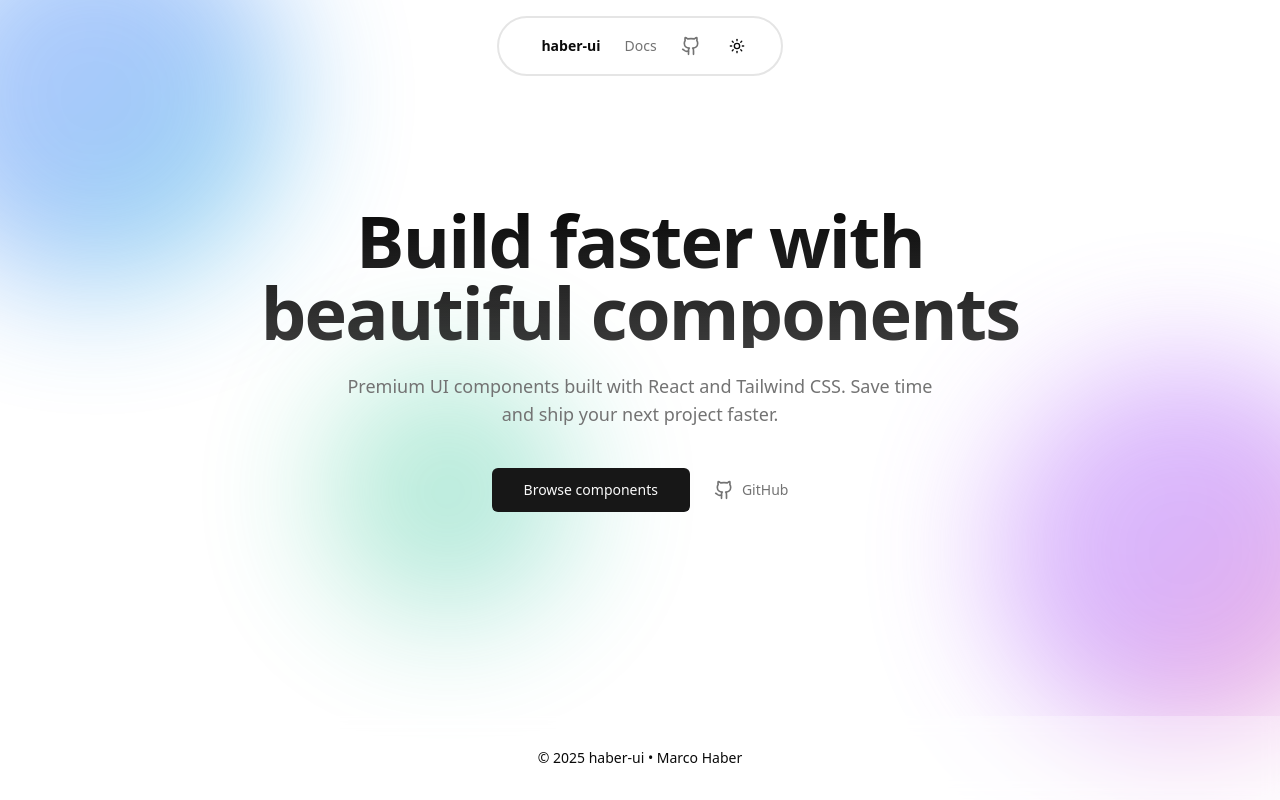
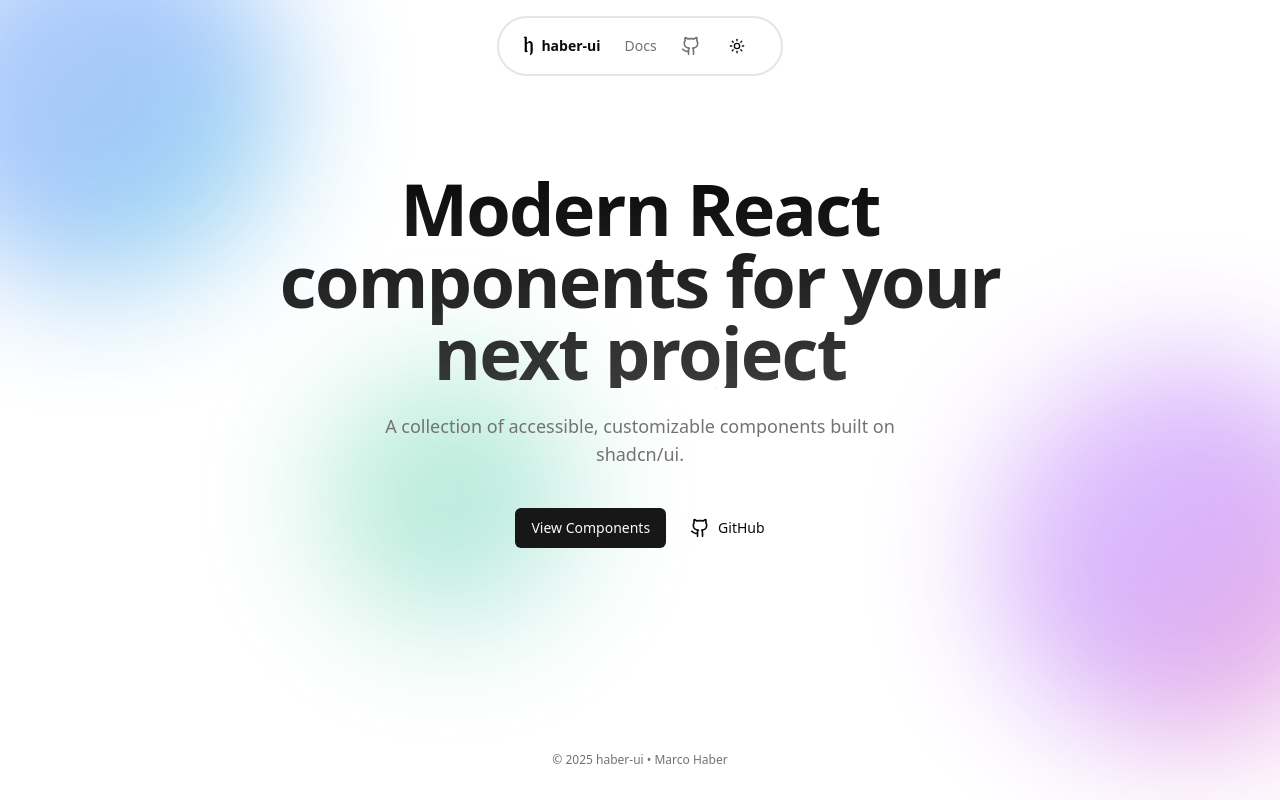
Before and after one commit to marcoshaber99/haberui, a Next.js app: page / in a window 1280 px wide. Built offline with nearby package versions, Linux system fonts and the light colour scheme.

Commit message:
refactor: update home page components and styling

```diff
--- a/components/home/footer.tsx
+++ b/components/home/footer.tsx
@@ -1,9 +1,9 @@
 export function Footer() {
   return (
-    <footer className="bg-background/50 py-6 backdrop-blur supports-[backdrop-filter]:bg-background/30">
+    <footer className="py-6 text-muted-foreground">
       <div className="mx-auto max-w-fit">
-        <div className="flex items-center gap-6 bg-background/95 px-4 py-2 backdrop-blur supports-[backdrop-filter]:bg-background/60 sm:px-6">
-          <span className="text-sm">© 2025 haber-ui • Marco Haber</span>
+        <div className="flex items-center gap-6  px-4 py-2 sm:px-6">
+          <span className="text-xs">© 2025 haber-ui • Marco Haber</span>
         </div>
       </div>
     </footer>
--- a/components/home/hero.tsx
+++ b/components/home/hero.tsx
@@ -8,22 +8,22 @@ export function Hero() {
       <div className="relative flex flex-col items-center gap-4 text-center">
         <div className="space-y-6">
           <h1 className="mx-auto max-w-[800px] bg-gradient-to-b from-foreground to-foreground/80 bg-clip-text text-center text-5xl font-bold tracking-tight text-transparent md:text-6xl lg:text-7xl">
-            Build faster with beautiful components
+            Modern React components for your next project
           </h1>
           <p className="mx-auto max-w-[600px] text-center text-lg text-muted-foreground">
-            Premium UI components built with React and Tailwind CSS. Save time
-            and ship your next project faster.
+            A collection of accessible, customizable components built on
+            shadcn/ui.
           </p>
         </div>
         <div className="mt-6 flex gap-6">
           <Link href="/docs">
-            <Button size="lg">Browse components</Button>
+            <Button>View Components</Button>
           </Link>
           <a
             href="https://github.com/marcoshaber99/haberui"
             target="_blank"
             rel="noopener noreferrer"
-            className="inline-flex items-center gap-2 text-sm text-muted-foreground transition-colors hover:text-foreground"
+            className="inline-flex items-center gap-2 text-sm transition-colors"
           >
             <Github className="h-5 w-5" />
             <span>GitHub</span>
--- a/components/home/nav.tsx
+++ b/components/home/nav.tsx
@@ -14,7 +14,13 @@ export function Nav() {
             href="/"
             className="flex items-center gap-2 text-sm font-semibold"
           >
-            <Image src="/logo.svg" alt="Logo" width={10} height={14} />
+            <Image
+              src="/logo.svg"
+              alt="Logo"
+              width={10}
+              height={14}
+              className="dark:invert-0 invert"
+            />
             haber-ui
           </Link>
           <p className="text-muted-foreground transition-colors hover:text-foreground text-sm">
--- a/components/ui/sheet.tsx
+++ b/components/ui/sheet.tsx
@@ -31,7 +31,7 @@ const SheetOverlay = React.forwardRef<
 SheetOverlay.displayName = SheetPrimitive.Overlay.displayName;
 
 const sheetVariants = cva(
-  "fixed z-50 gap-4 bg-background/95 backdrop-blur supports-[backdrop-filter]:bg-background/80 p-6 shadow-lg transition ease-in-out data-[state=open]:animate-in data-[state=closed]:animate-out data-[state=closed]:duration-300 data-[state=open]:duration-500",
+  "fixed z-50 gap-4 backdrop-blur supports-[backdrop-filter]:bg-background p-6 shadow-lg transition ease-in-out data-[state=open]:animate-in data-[state=closed]:animate-out data-[state=closed]:duration-300 data-[state=open]:duration-500",
   {
     variants: {
       side: {
```
